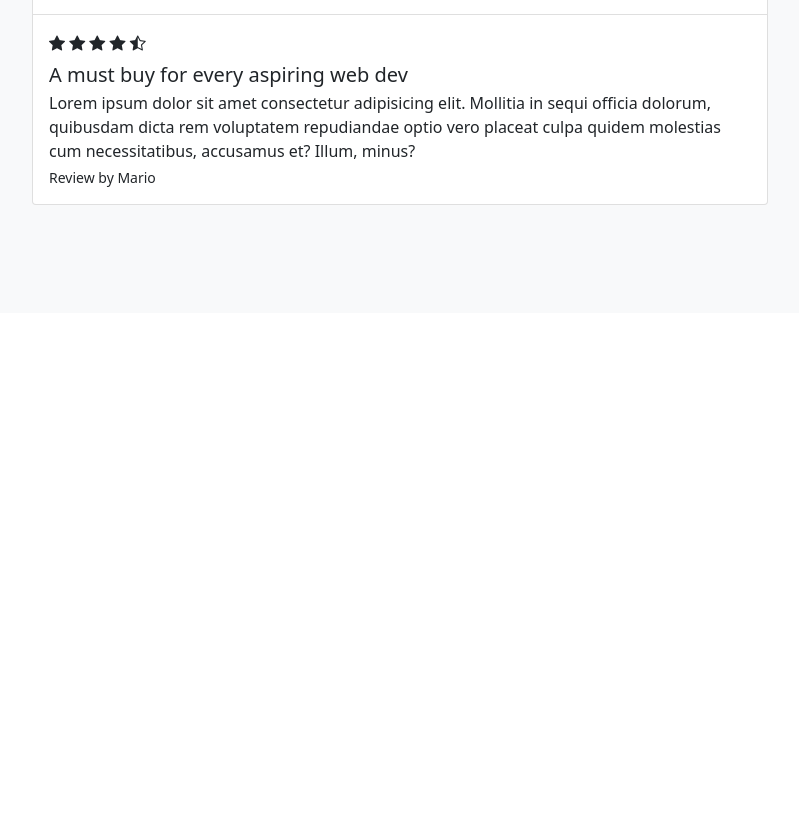
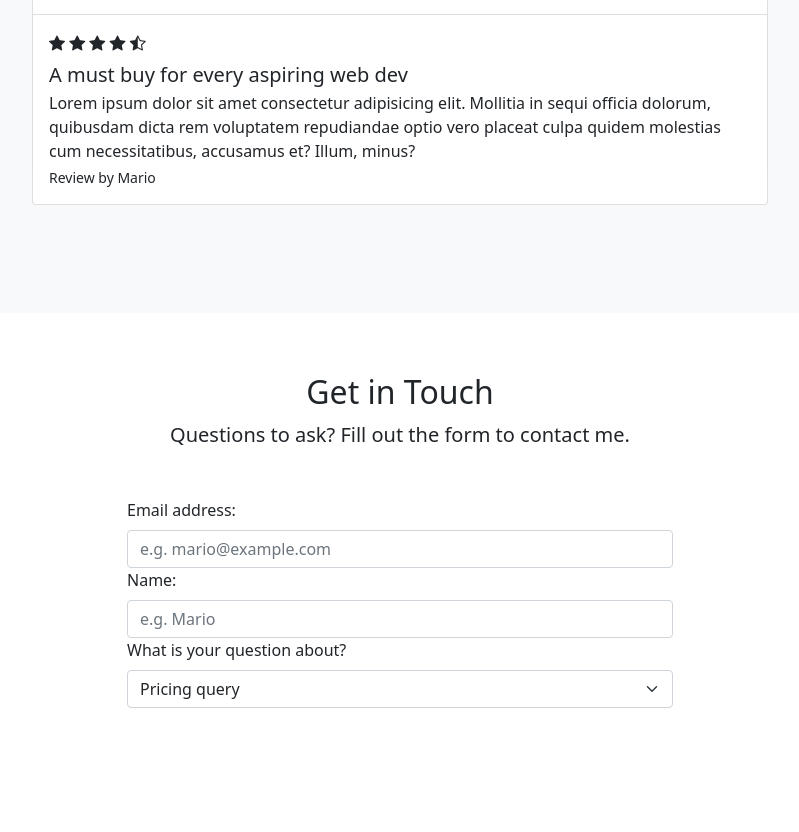
Before and after one commit to guilhermxlopes/bootstrap-practice, a plain HTML site: page index.html in a window 1280 px wide. Shown: the part 3386-4218 px from the top of the page, without its empty margins (240-1039 px from the left). Before the commit the page ends 3699 px from the top, so only its background shows below. Drawn offline with nearby package versions, Linux system fonts and the light colour scheme.

Commit message:
Forms contact setup

```diff
--- a/index.html
+++ b/index.html
@@ -463,6 +463,34 @@
             </div>
           </section>
 
+          <!-- forms contact -->
+          <section id="contact">
+            <div class="container-lg">
+              <div class="text-center">
+                <h2>Get in Touch</h2>
+                <p class="lead">Questions to ask? Fill out the form to contact me.</p>
+              </div>
+              <div class="row justify-content-center my-5">
+                <div class="col-lg-6">
+                  <form>
+                    <label for="email" class="form-label">Email address:</label>
+                    <input type="email" class="form-control" id="email" placeholder="e.g. mario@example.com">
+
+
+                    <label for="name" class="form-label">Name:</label>
+                    <input type="text" class="form-control" id="name" placeholder="e.g. Mario">
+
+                    <label for="subject" class="form-label">What is your question about?</label>
+                    <select id="subject" class="form-select">
+                      <option value="pricing" selected>Pricing query</option>
+                      <option value="content">Content query</option>
+                      <option value="other">Other query</option>
+                    </select>
+                  </form>
+                </div>
+              </div>
+            </div>
+          </section>
 
 
           <script
```
